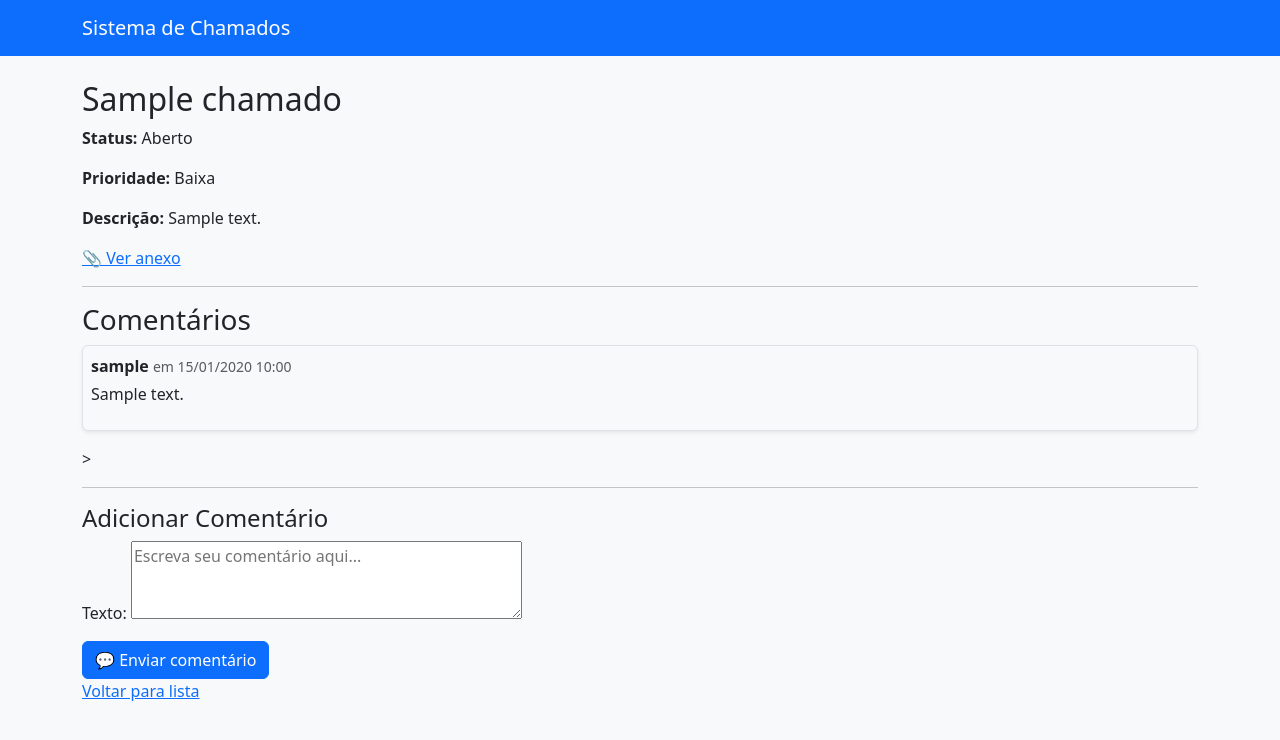
After one commit to Paaulomateus/Chamados-Projeto, a Django app: page /detalhe/1/ in a window 1280 px wide. The commit adds this page. Shown: the top 740 px of the page. Run offline with Django 5.2, Linux system fonts and the light colour scheme; a user stored in the database is signed in; tables that the repository leaves empty hold one stand-in row (values such as "Sample post").

Commit message:
Adiciona modelo de Comentário e exibição no admin

```diff
--- a/chamados/forms.py
+++ b/chamados/forms.py
@@ -1,8 +1,16 @@
 from django import forms
-from .models import Chamado
+from .models import Chamado, Comentario
 
 class ChamadoForm(forms.ModelForm):
 
     class Meta:
          model = Chamado
-         fields = ('titulo', 'descricao', 'prioridade', 'status')
+         fields = ('titulo', 'descricao', 'prioridade', 'status', 'arquivo')
+
+class ComentarioForm(forms.ModelForm):
+    class Meta:
+        model = Comentario
+        fields = ['texto']
+        widgets = {
+            'texto': forms.Textarea(attrs={'rows': 3, 'placeholder': 'Escreva seu comentário aqui...'}),
+        }
--- a/chamados/models.py
+++ b/chamados/models.py
@@ -1,4 +1,5 @@
 from django.db import models
+from django.contrib.auth.models import User
 
 # Create your models here.
 
@@ -28,6 +29,16 @@ class Chamado(models.Model):
     categoria = models.ForeignKey(Categoria, on_delete=models.SET_NULL, null=True, blank=True)
     criado_em = models.DateTimeField(auto_now_add=True)
     atualizado_em = models.DateTimeField(auto_now=True)
+    arquivo = models.FileField(upload_to='anexos/', null=True, blank=True)
 
     def __str__(self):
         return self.titulo
+
+class Comentario(models.Model):
+    chamado = models.ForeignKey(Chamado, on_delete=models.CASCADE, related_name='comentarios')
+    usuario = models.ForeignKey(User, on_delete=models.CASCADE)
+    texto = models.TextField()
+    criado_em = models.DateTimeField(auto_now_add=True)
+
+    def __str__(self):
+        return f'Comentário de {self.usuario} em {self.criado_em.strftime("%d/%m/%Y %H:%M")}'
--- a/chamados/urls.py
+++ b/chamados/urls.py
@@ -6,4 +6,5 @@ urlpatterns = [
     path('novo/', views.chamado_create, name='chamado_create'),
     path('editar/<int:pk>/', views.chamado_edit, name='chamado_edit'),
     path('excluir/<int:pk>/', views.chamado_delete, name='chamado_delete'),
+    path('detalhe/<int:pk>/', views.chamado_detail, name='chamado_detail'),
 ]
--- a/chamados/views.py
+++ b/chamados/views.py
@@ -1,5 +1,5 @@
 from django.shortcuts import render, redirect, get_object_or_404
-from .forms import ChamadoForm
+from .forms import ChamadoForm, ComentarioForm
 from .models import Chamado
 from rest_framework import viewsets
 from rest_framework.permissions import IsAuthenticated
@@ -7,16 +7,47 @@ from .serializers import ChamadoSerializer
 from django.contrib.auth.decorators import login_required
 from django.contrib.auth import authenticate, login, logout
 from django.contrib import messages
+from django.core.paginator import Paginator
 
 @login_required
 def chamado_list(request):
-    chamados = Chamado.objects.all().order_by('-criado_em')
-    return render(request, 'chamados/chamado_list.html', {'chamados': chamados})
+    busca = request.GET.get('busca', '')
+    status = request.GET.get('status', '')
+    prioridade = request.GET.get('prioridade', '')
+    pagina = request.GET.get('page', 1)
+
+    chamados = Chamado.objects.all()
+
+    if busca:
+        chamados = chamados.filter(titulo__icontains=busca) | chamados.filter(descricao__icontains=busca)
+
+    if status:
+        chamados = chamados.filter(status=status)
+
+    if prioridade:
+        chamados = chamados.filter(prioridade=prioridade)
+
+    chamados = chamados.order_by('-criado_em')
+
+    paginator = Paginator(chamados, 10)
+    page_obj = paginator.get_page(pagina)
+
+    valores = {
+        'busca': busca,
+        'status': status,
+        'prioridade': prioridade
+    }
+
+    return render(request, 'chamados/chamado_list.html', {
+        'page_obj': page_obj,
+        'valores': valores
+    })
+
 
 @login_required
 def chamado_create(request):
     if request.method == 'POST':
-        form = ChamadoForm(request.POST)
+        form = ChamadoForm(request.POST, request.FILES)
         if form.is_valid():
             form.save()
             return redirect('chamado_list')
@@ -29,7 +60,7 @@ def chamado_create(request):
 def chamado_edit(request, pk):
     chamado = get_object_or_404(Chamado, pk=pk)
     if request.method == 'POST':
-        form = ChamadoForm(request.POST, instance=chamado)
+        form = ChamadoForm(request.POST, request.FILES, instance=chamado)
         if form.is_valid():
             form.save()
             return redirect('chamado_list')
@@ -72,3 +103,21 @@ def login_view(request):
 def logout_view(request):
     logout(request)
     return redirect('login')
+
+from django.contrib.auth.decorators import login_required
+
+@login_required
+def chamado_detail(request, pk):
+    chamado = get_object_or_404(Chamado, pk=pk)
+    comentarios = chamado.comentarios.order_by('criado_em')
+    if request.method == 'POST':
+        form = ComentarioForm(request.POST)
+        if form.is_valid():
+            comentario = form.save(commit=False)
+            comentario.chamado = chamado
+            comentario.usuario = request.user
+            comentario.save()
+            return redirect('chamado_detail', pk=pk)
+    else:
+        form = ComentarioForm()
+    return render(request, 'chamados/chamado_detail.html', {'chamado': chamado, 'comentarios': comentarios, 'form': form})
--- a/core/settings.py
+++ b/core/settings.py
@@ -139,3 +139,6 @@ REST_FRAMEWORK = {
         'rest_framework.permissions.AllowAny',
     )
 }
+
+MEDIA_URL = '/media/'
+MEDIA_ROOT = os.path.join(BASE_DIR, 'media')
--- a/core/urls.py
+++ b/core/urls.py
@@ -16,31 +16,39 @@ Including another URLconf
 """
 from django.contrib import admin
 from django.urls import path, include
+
+# Views da aplicação
 from chamados import views
-from rest_framework_simplejwt.views import TokenObtainPairView, TokenRefreshView
 
-from django.contrib import admin
-from django.urls import path, include
-from chamados import views
+# JWT views da biblioteca simplejwt
 from rest_framework_simplejwt.views import (
     TokenObtainPairView,
     TokenRefreshView,
 )
 
+# Para servir arquivos de mídia no modo dev
+from django.conf import settings
+from django.conf.urls.static import static
+
 urlpatterns = [
+    # Painel de administração Django
     path('admin/', admin.site.urls),
 
-    # URLs web
+    # Rotas web (interface HTML do projeto)
     path('', include('chamados.urls')),
 
-    # URLs da API
+    # Rotas da API REST (endpoints JSON)
     path('api/', include('chamados.urls_api')),
 
-    # Rotas para login/logout via views web
+    # Login e logout da interface web
     path('login/', views.login_view, name='login'),
     path('logout/', views.logout_view, name='logout'),
 
-    # JWT endpoints para autenticação API
+    # Endpoints para autenticação JWT (API)
     path('api/token/', TokenObtainPairView.as_view(), name='token_obtain_pair'),
     path('api/token/refresh/', TokenRefreshView.as_view(), name='token_refresh'),
 ]
+
+# Rota para servir arquivos de mídia no ambiente de desenvolvimento
+if settings.DEBUG:
+    urlpatterns += static(settings.MEDIA_URL, document_root=settings.MEDIA_ROOT)
--- /dev/null
+++ b/templates/chamados/chamado_detail.html
@@ -0,0 +1,38 @@
+{% extends 'chamados/base.html' %}
+
+{% block title %}Detalhe do Chamado{% endblock %}
+
+{% block content %}
+<h2>{{ chamado.titulo }}</h2>
+<p><strong>Status:</strong> {{ chamado.get_status_display }}</p>
+<p><strong>Prioridade:</strong> {{ chamado.get_prioridade_display }}</p>
+<p><strong>Descrição:</strong> {{ chamado.descricao }}</p>
+
+{% if chamado.arquivo %}
+  <p><a href="{{ chamado.arquivo.url }}" target="_blank">📎 Ver anexo</a></p>
+{% endif %}
+
+<hr>
+
+<h3>Comentários</h3>
+{% for comentario in comentarios %}
+    <div class="border rounded p-2 mb-3 shadow-sm bg-light">
+        <p class="mb-1"><strong>{{ comentario.usuario.username }}</strong> <small class="text-muted">em {{ comentario.criado_em|date:"d/m/Y H:i" }}</small></p>
+        <p>{{ comentario.texto }}</p>
+    </div>>
+{% empty %}
+  <p>Não há comentários ainda.</p>
+{% endfor %}
+
+<hr>
+
+<h4>Adicionar Comentário</h4>
+<form method="post" enctype="multipart/form-data">
+  {% csrf_token %}
+  {{ form.as_p }}
+  <button type="submit" class="btn btn-primary">💬 Enviar comentário</button>
+
+</form>
+
+<a href="{% url 'chamado_list' %}">Voltar para lista</a>
+{% endblock %}
--- a/templates/chamados/chamado_form.html
+++ b/templates/chamados/chamado_form.html
@@ -7,7 +7,7 @@ Novo Chamado
 {% block content %}
 <h2>Novo Chamado</h2>
 
-<form method="post" class="needs-validation" novalidate>
+<form method="post" enctype="multipart/form-data" class="needs-validation" novalidate>
   {% csrf_token %}
   {% for field in form %}
   <div class="mb-3">
```
Also changed, not shown: chamados/admin.py (+7 -2 lines), templates/chamados/chamado_list.html (+48 -2 lines), chamados/migrations/0003_chamado_arquivo.py (added), chamados/migrations/0004_comentario.py (added).
